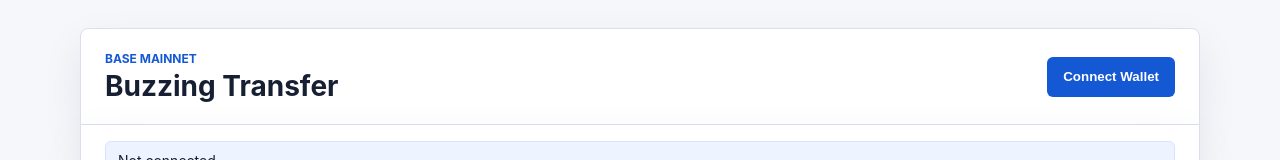
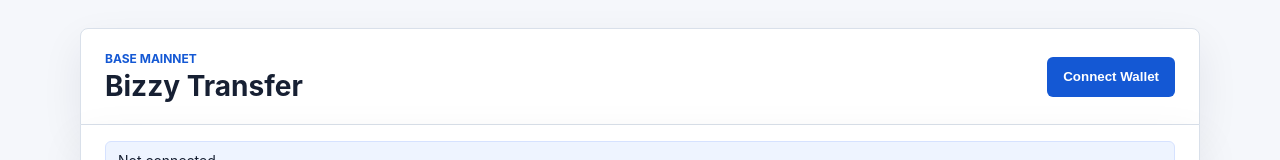
Before and after one commit to zxzyy10/asset-transfer, a website: page frontend/index.html in a window 1280 px wide. Shown: the top 160 px of the page. Drawn offline with nearby package versions, Linux system fonts and the light colour scheme.

Commit message:
Rename app to Bizzy Transfer

```diff
--- a/frontend/index.html
+++ b/frontend/index.html
@@ -3,7 +3,7 @@
   <head>
     <meta charset="UTF-8" />
     <meta name="viewport" content="width=device-width, initial-scale=1.0" />
-    <title>Buzzing Base Transfer</title>
+    <title>Bizzy Base Transfer</title>
     <link rel="stylesheet" href="./style.css" />
     <script src="https://cdn.jsdelivr.net/npm/ethers@6.13.5/dist/ethers.umd.min.js"></script>
   </head>
@@ -12,7 +12,7 @@
       <section class="topbar">
         <div>
           <p class="eyebrow">Base Mainnet</p>
-          <h1>Buzzing Transfer</h1>
+          <h1>Bizzy Transfer</h1>
         </div>
         <button id="connectBtn" class="primary">Connect Wallet</button>
       </section>
--- a/package.json
+++ b/package.json
@@ -1,5 +1,5 @@
 {
-  "name": "buzzing-base-transfer",
+  "name": "bizzy-base-transfer",
   "version": "1.0.0",
   "private": true,
   "scripts": {
```
Also changed, not shown: README.md, frontend/README.md.
